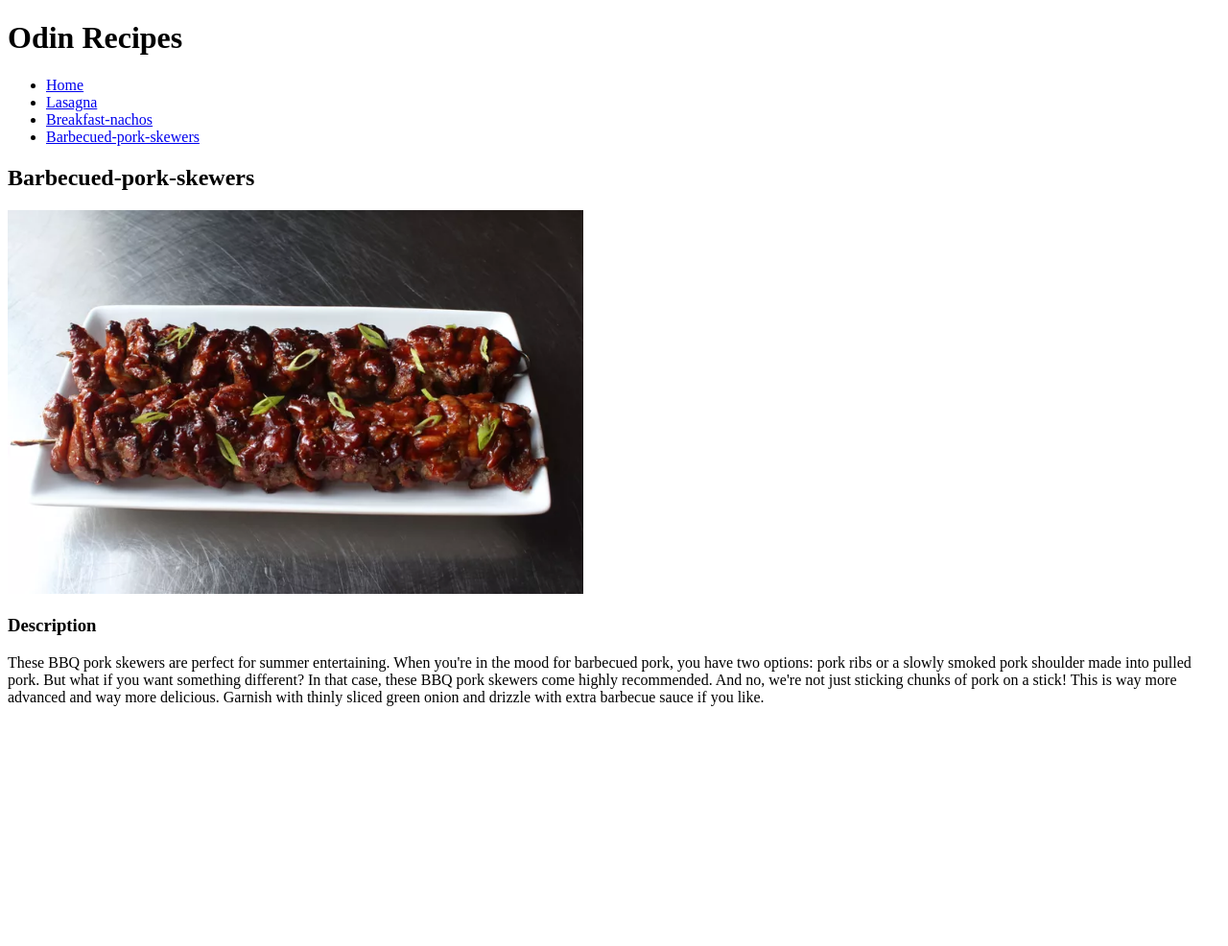
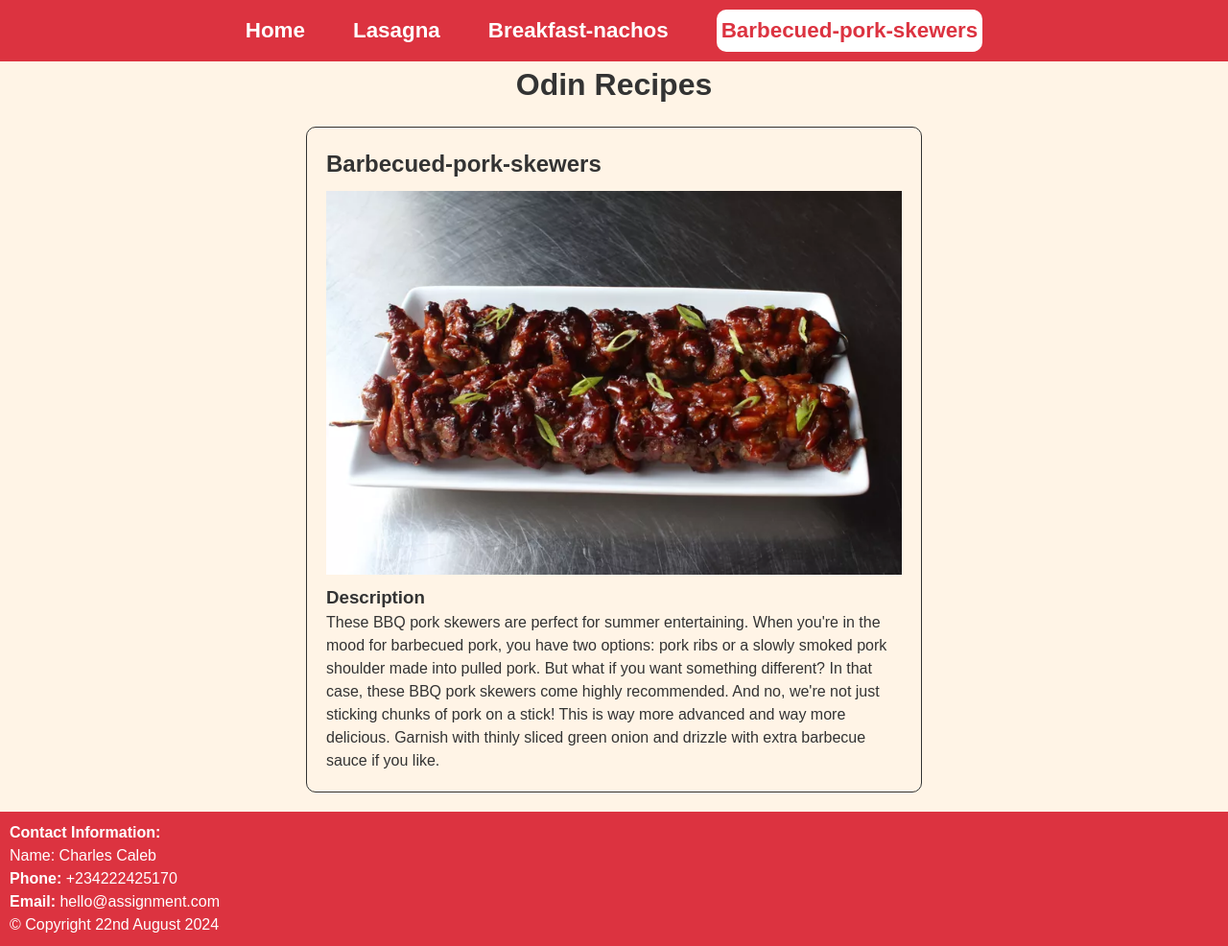
Before and after one commit to calebcharles343/odin-recipes-, a plain HTML site: page recipes/barbecued-pork-skewers.html in a window 1280 px wide. Shown: the whole page at 96% size. Before the commit the page ends 800 px from the top, so only its background shows below. Drawn offline with Linux system fonts and the light colour scheme.

Commit message:
major update

```diff
--- /dev/null
+++ b/css/style.css
@@ -0,0 +1,129 @@
+/* /////////////////////// */
+/* GANERAL RESET */
+/* /////////////////////// */
+* {
+  margin: 0;
+  padding: 0;
+  box-sizing: border-box;
+}
+
+html,
+body {
+  height: 100%;
+  font-family: Arial, sans-serif;
+}
+
+body {
+  line-height: 1.5;
+  background-color: #fff4e6;
+  color: #333;
+  height: 100vh;
+}
+
+a {
+  text-decoration: none;
+  color: inherit;
+}
+
+ul,
+ol {
+  list-style: none;
+}
+
+img {
+  max-width: 100%;
+  display: block;
+  height: auto;
+}
+
+/* /////////////////////// */
+/* ASSIGNMENT TEMPLATE */
+/* /////////////////////// */
+
+.header {
+  display: flex;
+  align-items: center;
+  justify-content: center;
+  color: #fff;
+  background-color: #dc3340;
+  padding: 10px;
+  margin-bottom: 20px;
+}
+
+.nav-list {
+  display: flex;
+  align-items: center;
+  gap: 50px;
+}
+
+.nav-list a:link,
+.nav-list a:visited {
+  display: inline-block;
+  text-decoration: none;
+
+  font-weight: 600;
+  font-size: 1.4rem;
+  transition: all 0.5s;
+}
+
+.nav-link.active {
+  background-color: #fff;
+  border-radius: 10px;
+  padding: 5px;
+  color: #dc3340;
+}
+
+/* /////////////////// */
+/* PAGES CSS */
+/* /////////////////// */
+.index-main,
+.main {
+  display: flex;
+  flex-direction: column;
+  justify-content: center;
+  align-items: center;
+  gap: 20px;
+  height: 722px;
+}
+
+.index-main P {
+  font-weight: 600;
+  font-size: 1.2rem;
+}
+
+.logo {
+  height: 400px;
+  width: 400px;
+}
+
+.main {
+  padding: 20px;
+  min-height: 60vh;
+  margin-bottom: 40px;
+}
+
+.container {
+  max-width: 800px;
+
+  padding: 20px;
+  border: 1px solid #333;
+  border-radius: 10px;
+}
+.container h2,
+.container img {
+  margin-bottom: 10px;
+}
+
+.description {
+  max-width: 600px;
+}
+
+footer {
+  background-color: #dc3340;
+  color: #fff;
+  padding: 10px;
+
+  position: relative;
+  bottom: 0;
+  width: 100%;
+}
--- /dev/null
+++ b/index.js
@@ -0,0 +1,10 @@
+document.addEventListener("DOMContentLoaded", function () {
+  const navLinks = document.querySelectorAll(".nav-link");
+  const currentUrl = window.location.href;
+
+  navLinks.forEach((link) => {
+    if (link.href === currentUrl) {
+      link.classList.add("active");
+    }
+  });
+});
--- a/recipes/barbecued-pork-skewers.html
+++ b/recipes/barbecued-pork-skewers.html
@@ -5,32 +5,39 @@
     <meta http-equiv="X-UA-Compatible" content="IE=edge" />
     <meta name="viewport" content="width=device-width, initial-scale=1.0" />
     <title>barbecued-pork-skewers</title>
+
+    <link rel="stylesheet" href="/css/style.css" />
+
+    <script defer src="/index.js"></script>
   </head>
 
   <body>
-    <header>
-      <h1>Odin Recipes</h1>
-
+    <header class="header">
       <nav>
-        <ul>
+        <ul class="nav-list">
           <li>
-            <a href="/">Home</a>
+            <a href="/" class="nav-link">Home</a>
           </li>
           <li>
-            <a href="lasagna.html">Lasagna</a>
+            <a href="lasagna.html" class="nav-link">Lasagna</a>
           </li>
           <li>
-            <a href="breakfast-nachos.html">Breakfast-nachos</a>
+            <a href="breakfast-nachos.html" class="nav-link"
+              >Breakfast-nachos</a
+            >
           </li>
           <li>
-            <a href="barbecued-pork-skewers.html">Barbecued-pork-skewers</a>
+            <a href="barbecued-pork-skewers.html" class="nav-link"
+              >Barbecued-pork-skewers</a
+            >
           </li>
         </ul>
       </nav>
     </header>
 
-    <div>
-      <div>
+    <main class="main">
+      <h1>Odin Recipes</h1>
+      <div class="container">
         <h2>Barbecued-pork-skewers</h2>
 
         <img
@@ -39,22 +46,35 @@
           height="400"
           alt="Image of barbecued-pork-skewers recipe"
         />
+
+        <div class="description">
+          <h3>Description</h3>
+
+          <p>
+            These BBQ pork skewers are perfect for summer entertaining. When
+            you're in the mood for barbecued pork, you have two options: pork
+            ribs or a slowly smoked pork shoulder made into pulled pork. But
+            what if you want something different? In that case, these BBQ pork
+            skewers come highly recommended. And no, we're not just sticking
+            chunks of pork on a stick! This is way more advanced and way more
+            delicious. Garnish with thinly sliced green onion and drizzle with
+            extra barbecue sauce if you like.
+          </p>
+        </div>
       </div>
+    </main>
 
-      <div>
-        <h3>Description</h3>
+    <footer>
+      <p><strong>Contact Information:</strong></p>
+      <p>Name: Charles Caleb</p>
+      <p><strong>Phone: </strong>+234222425170</p>
+      <p>
+        <strong>Email: </strong>
 
-        <p>
-          These BBQ pork skewers are perfect for summer entertaining. When
-          you're in the mood for barbecued pork, you have two options: pork ribs
-          or a slowly smoked pork shoulder made into pulled pork. But what if
-          you want something different? In that case, these BBQ pork skewers
-          come highly recommended. And no, we're not just sticking chunks of
-          pork on a stick! This is way more advanced and way more delicious.
-          Garnish with thinly sliced green onion and drizzle with extra barbecue
-          sauce if you like.
-        </p>
-      </div>
-    </div>
+        <a href="hello@assignment.com" class="link">hello@assignment.com</a>
+      </p>
+
+      <p>&copy; Copyright 22nd August 2024</p>
+    </footer>
   </body>
 </html>
```
Also changed, not shown: index.html (+39 -7 lines), recipes/breakfast-nachos.html (+41 -20 lines), recipes/lasagna.html (+33 -12 lines), img/Tunga-logo.png (added).
